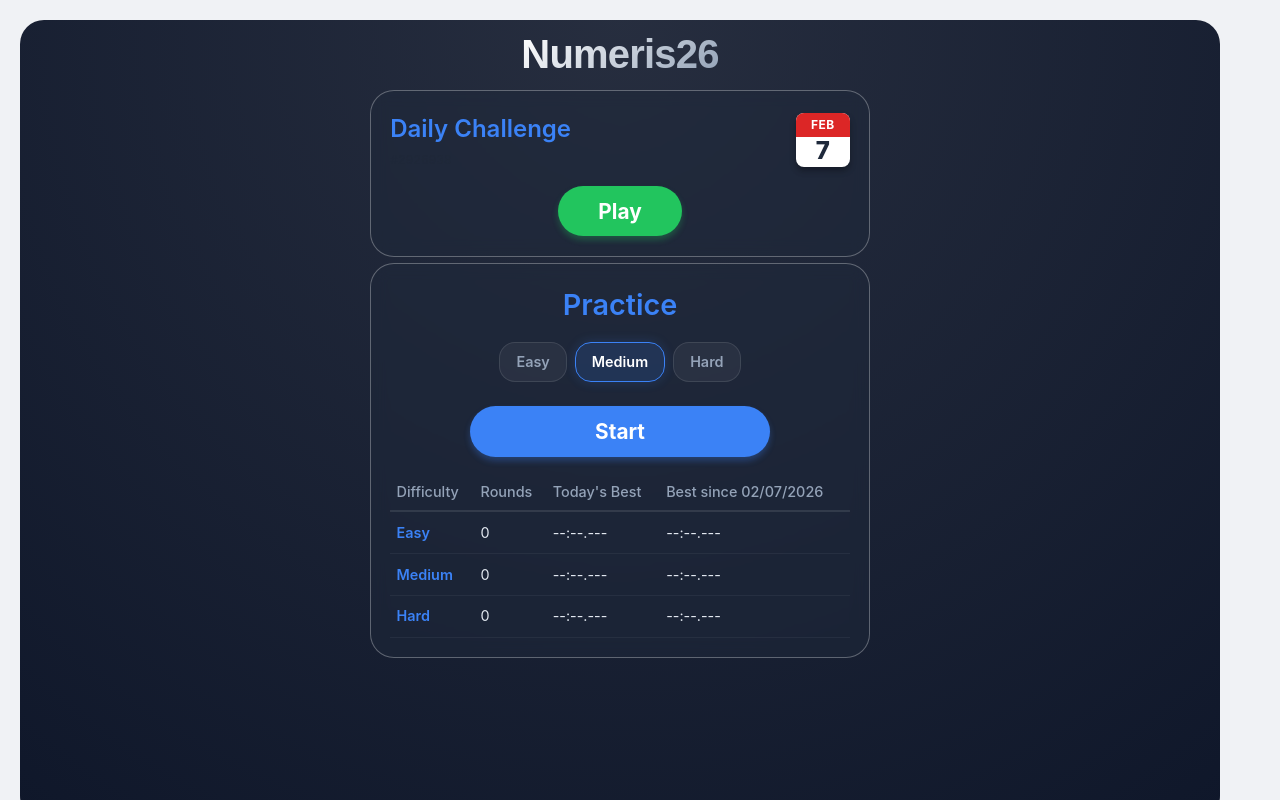
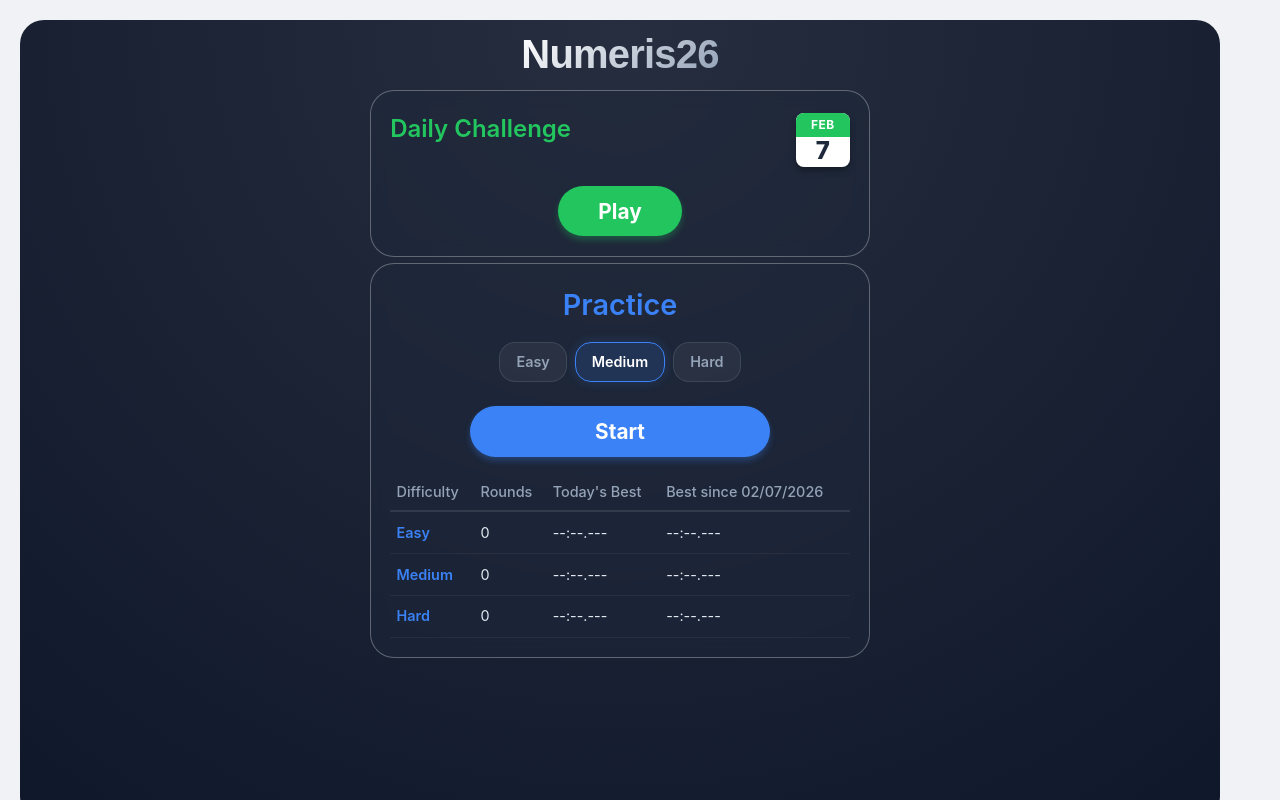
Before and after one commit to CrosProduct/Numeris26, a React (Vite) app: page / in a window 1280 px wide. Built offline with nearby package versions, Linux system fonts and the light colour scheme; no server answers.

Commit message:
Update Daily Challenge header colors to green (match Play button)

```diff
--- a/src/components/Layout.css
+++ b/src/components/Layout.css
@@ -611,6 +611,7 @@ body {
   /* Slightly smaller than main title but prominent */
   margin: 0;
   text-align: left;
+  color: var(--success-color);
 }
 
 .seed-display {
@@ -632,8 +633,8 @@ body {
 }
 
 .calendar-month {
-  background: #dc2626;
-  /* Red-600 */
+  background: var(--success-color);
+  /* Green to match Play button */
   color: white;
   font-size: 0.75rem;
   font-weight: 700;
```
